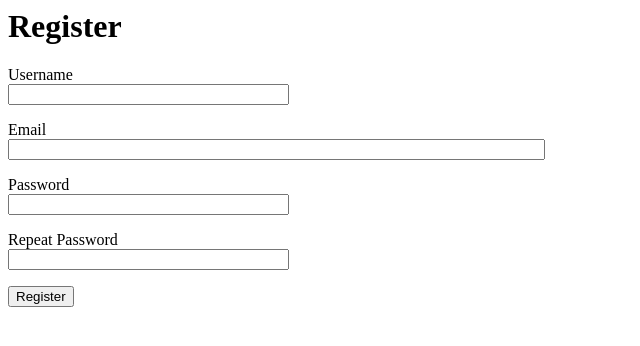
After one commit to ZaxR/YP_scraper, a Flask app: page /register in a window 1280 px wide. The commit adds this page. Shown: the top 346 px of the page, without its empty margins (0-640 px from the left). Run offline with Flask 2, Linux system fonts and the light colour scheme; parts of the project's set-up code (start-up, migrations or seed data) failed here and were passed over; some libraries are stand-ins or nearby versions.

Commit message:
Add registration form and flask_migrate

```diff
--- a/app/__init__.py
+++ b/app/__init__.py
@@ -1,12 +1,10 @@
 """Test."""
-import os
-
 from celery import Celery
 from flask import Flask
 from flask_bootstrap import Bootstrap
 from flask_login import LoginManager
 from flask_mail import Mail
-# from flask_migrate import Migrate, MigrateCommand
+from flask_migrate import Migrate, MigrateCommand
 from flask_sqlalchemy import SQLAlchemy
 from flask_wtf.csrf import CSRFProtect
 
@@ -34,7 +32,7 @@ login = LoginManager(app)
 csrf_protect = CSRFProtect(app)
 db = SQLAlchemy(app)
 mail = Mail(app)
-# migrate = Migrate(app)
+migrate = Migrate(app, db)
 bootstrap = Bootstrap(app)
 celery = make_celery(app)
 
--- a/app/forms.py
+++ b/app/forms.py
@@ -1,6 +1,26 @@
 from flask_wtf import FlaskForm
 from wtforms import BooleanField, FieldList, PasswordField, StringField, SubmitField
-from wtforms.validators import InputRequired, Optional
+from wtforms.validators import Email, EqualTo, InputRequired, Optional, ValidationError
+
+from app.models import User
+
+
+class RegistrationForm(FlaskForm):
+    username = StringField('Username', validators=[InputRequired()])
+    email = StringField('Email', validators=[InputRequired(), Email()])
+    password = PasswordField('Password', validators=[InputRequired()])
+    password2 = PasswordField('Repeat Password', validators=[InputRequired(), EqualTo('password')])
+    submit = SubmitField('Register')
+
+    def validate_username(self, username):
+        user = User.query.filter_by(username=username.data).first()
+        if user is not None:
+            raise ValidationError('Please use a different username.')
+
+    def validate_email(self, email):
+        user = User.query.filter_by(email=email.data).first()
+        if user is not None:
+            raise ValidationError('Please use a different email address.')
 
 
 class LoginForm(FlaskForm):
--- /dev/null
+++ b/app/templates/register.html
@@ -0,0 +1,35 @@
+{% block content %}
+    <h1>Register</h1>
+    <form action="" method="post">
+        {{ form.hidden_tag() }}
+        <p>
+            {{ form.username.label }}<br>
+            {{ form.username(size=32) }}<br>
+            {% for error in form.username.errors %}
+            <span style="color: red;">[{{ error }}]</span>
+            {% endfor %}
+        </p>
+        <p>
+            {{ form.email.label }}<br>
+            {{ form.email(size=64) }}<br>
+            {% for error in form.email.errors %}
+            <span style="color: red;">[{{ error }}]</span>
+            {% endfor %}
+        </p>
+        <p>
+            {{ form.password.label }}<br>
+            {{ form.password(size=32) }}<br>
+            {% for error in form.password.errors %}
+            <span style="color: red;">[{{ error }}]</span>
+            {% endfor %}
+        </p>
+        <p>
+            {{ form.password2.label }}<br>
+            {{ form.password2(size=32) }}<br>
+            {% for error in form.password2.errors %}
+            <span style="color: red;">[{{ error }}]</span>
+            {% endfor %}
+        </p>
+        <p>{{ form.submit() }}</p>
+    </form>
+{% endblock %}
--- a/app/views.py
+++ b/app/views.py
@@ -8,7 +8,7 @@ from flask_login import current_user, login_user, logout_user
 from werkzeug.urls import url_parse
 
 from app import app, db, models
-from app.forms import LoginForm, ScrapeForm
+from app.forms import LoginForm, RegistrationForm, ScrapeForm
 from app.tasks import long_task, long_task_test, send_async_email
 
 
@@ -44,8 +44,9 @@ def generate_task_id(*args):
 def index():
     form = ScrapeForm(request.form)
     if request.method == 'POST':  # form.validate_on_submit():
-        # models.Records.__table__.drop(db.session.bind, checkfirst=True)
-        # models.Records.__table__.create(db.session.bind, checkfirst=True)
+        if not current_user.is_authenticated:
+            flash('Please log in to finish submitting your request.', category='info')
+            return redirect(url_for('login', next=request.url))
 
         # get raw input
         search_terms = request.form.getlist('search_terms')
@@ -78,6 +79,22 @@ def index():
     return render_template('index.html', form=form)
 
 
+@app.route('/register', methods=['GET', 'POST'])
+def register():
+    if current_user.is_authenticated:
+        flash("You're already a logged in user - you don't need to register, silly.")
+        return redirect(url_for('index'))
+    form = RegistrationForm()
+    if form.validate_on_submit():
+        user = models.User(username=form.username.data, email=form.email.data)
+        user.password = form.password.data
+        db.session.add(user)
+        db.session.commit()
+        flash('Congratulations, you are now a registered user!')
+        return redirect(url_for('login'))
+    return render_template('register.html', title='Register', form=form)
+
+
 @app.route('/login', methods=['GET', 'POST'])
 def login():
     if current_user.is_authenticated:
@@ -85,9 +102,9 @@ def login():
     form = LoginForm()
     if form.validate_on_submit():
         user = models.User.query.filter_by(username=form.username.data).first()
-        if user is None or not user.check_password(form.password.data):
+        if user is None or not user.verify_password(form.password.data):
             flash('Invalid username or password')
-            return redirect(url_for('login'))
+            return redirect(url_for('login', next=request.args.get('next')))
         login_user(user, remember=form.remember_me.data)
         next_page = request.args.get('next')
         if not next_page or url_parse(next_page).netloc != '':
```
Also changed, not shown: app/models.py (+1 -25 lines), app/templates/base.html (+10 -0 lines), app/templates/login.html (+14 -2 lines).
